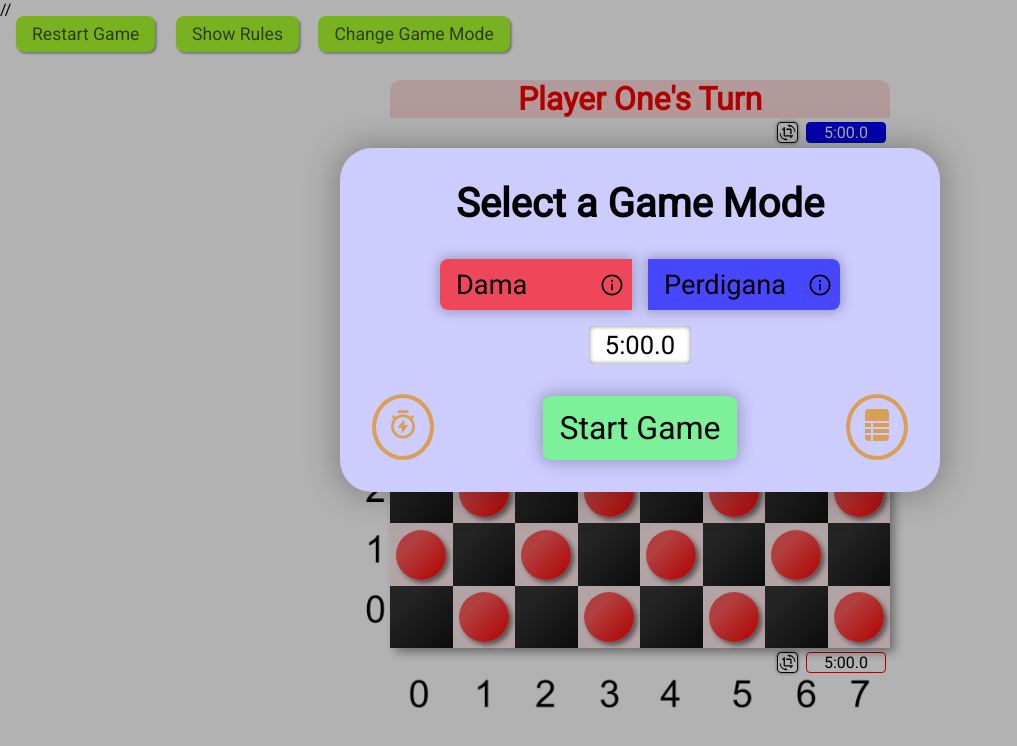
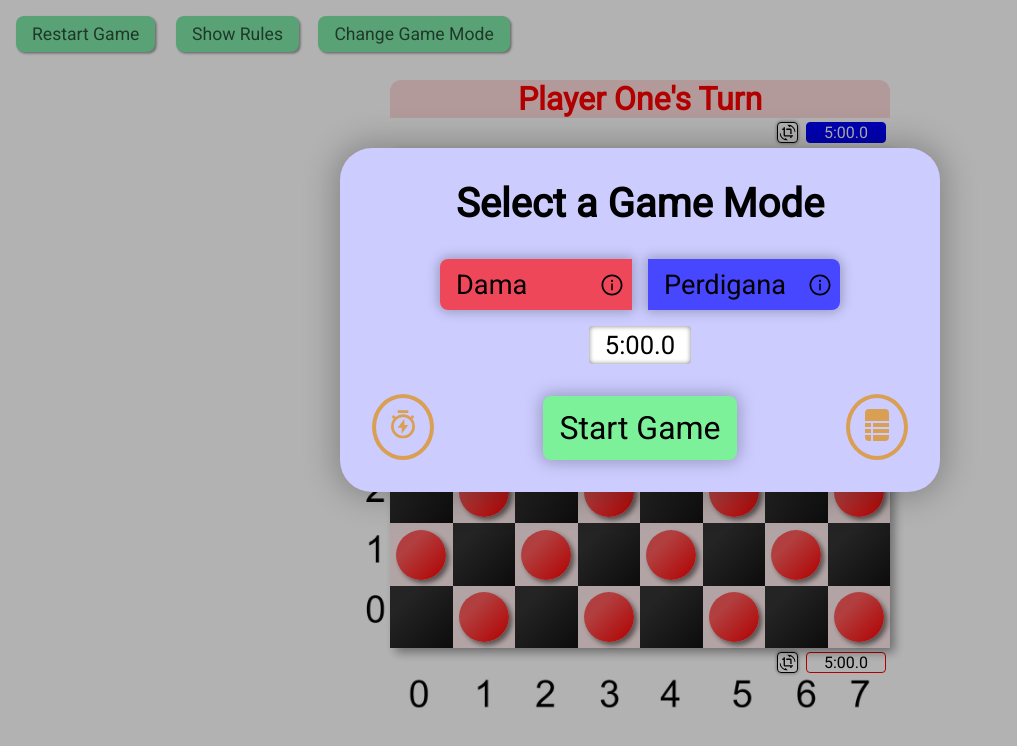
Before and after one commit to nephriteagain/dama, a React (Vite) app: page / in a window 1280 px wide. Shown: the top 746 px of the page, without its empty margins (0-1017 px from the left). Built offline with nearby package versions, Linux system fonts and the light colour scheme.

Commit message:
small changes

```diff
--- a/src/main.tsx
+++ b/src/main.tsx
@@ -11,5 +11,5 @@ ReactDOM.createRoot(document.getElementById('root') as HTMLElement).render(
       <App />
     </GlobalProvider>
 
-  // </React.StrictMode>,
+  </React.StrictMode>,
 )
--- a/src/sass/Gameboard.scss
+++ b/src/sass/Gameboard.scss
@@ -10,7 +10,7 @@
 
 .board {
   position: relative;
-  width: 600px;
+  width: 500px;
   aspect-ratio: 1/1;
   display: grid;
   grid-template-columns: repeat(8, 1fr);
@@ -100,7 +100,7 @@
 .btn-restart {
   cursor: pointer;
   font-size: 1.1rem;
-  background-color: greenyellow;
+  background-color: #7ee7a8;
   border: none;
   padding-inline: 1rem;
   padding-block: 0.5rem;
@@ -125,7 +125,7 @@
 .btn-mode {
   cursor: pointer;
   font-size: 1.1rem;
-  background-color: greenyellow;
+  background-color: #7ee7a8;
   border: none;
   padding-inline: 1rem;
   padding-block: 0.5rem;
@@ -150,7 +150,7 @@
 .btn-show-rules {
   cursor: pointer;
   font-size: 1.1rem;
-  background-color: greenyellow;
+  background-color: #7ee7a8;
   border: none;
   padding-inline: 1rem;
   padding-block: 0.5rem;
@@ -173,9 +173,9 @@
   font-size: 1.1rem;
   padding-inline: 1rem;
   padding-block: 0.5rem;
-  background-color: rgb(64, 255, 47);
+  background-color: #94ebb7;
   border-radius: 0.5rem;
-  border: 0.25rem solid rgb(208, 255, 0);
+  border: 0.25rem solid #7ee7a8;
   box-shadow: 0.2rem 0.2rem 0.3rem rgba(0, 0, 0, 0.4);
 }
 
--- a/src/sass/WinnerModal.scss
+++ b/src/sass/WinnerModal.scss
@@ -6,7 +6,7 @@
   left: 0;
   background-color: rgba($color: #000000, $alpha: 0.3);
   width: 100vw;
-  height: 100%;
+  height: inherit;
   display: flex;
   justify-content: center;
   align-items: center;
```
